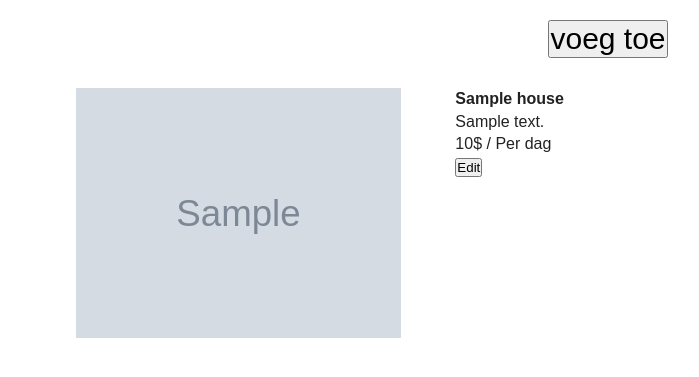
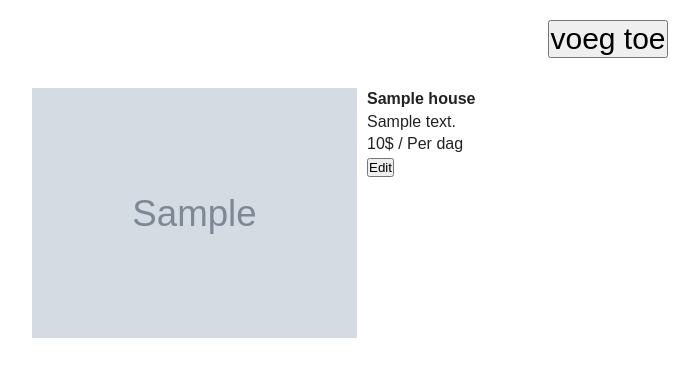
Before and after one commit to JorisdeVos/Reserveren, a PHP site: page /reserveren/admin/admin.php in a window 1280 px wide. Shown: the part 24-401 px from the top of the page, without its empty margins (32-731 px from the left). Run offline with PHP 8.4, Linux system fonts and the light colour scheme; tables that the repository leaves empty or names only in its code hold one stand-in row (values such as "Sample post"); grey boxes marked "Sample" are stand-in pictures.

Commit message:
fixed layout issue

```diff
--- a/css/main.css
+++ b/css/main.css
@@ -141,7 +141,6 @@ textarea {
 
    .house{
     display: flex;
-    justify-content: space-evenly;
    }
 
    .topDetails{
```
